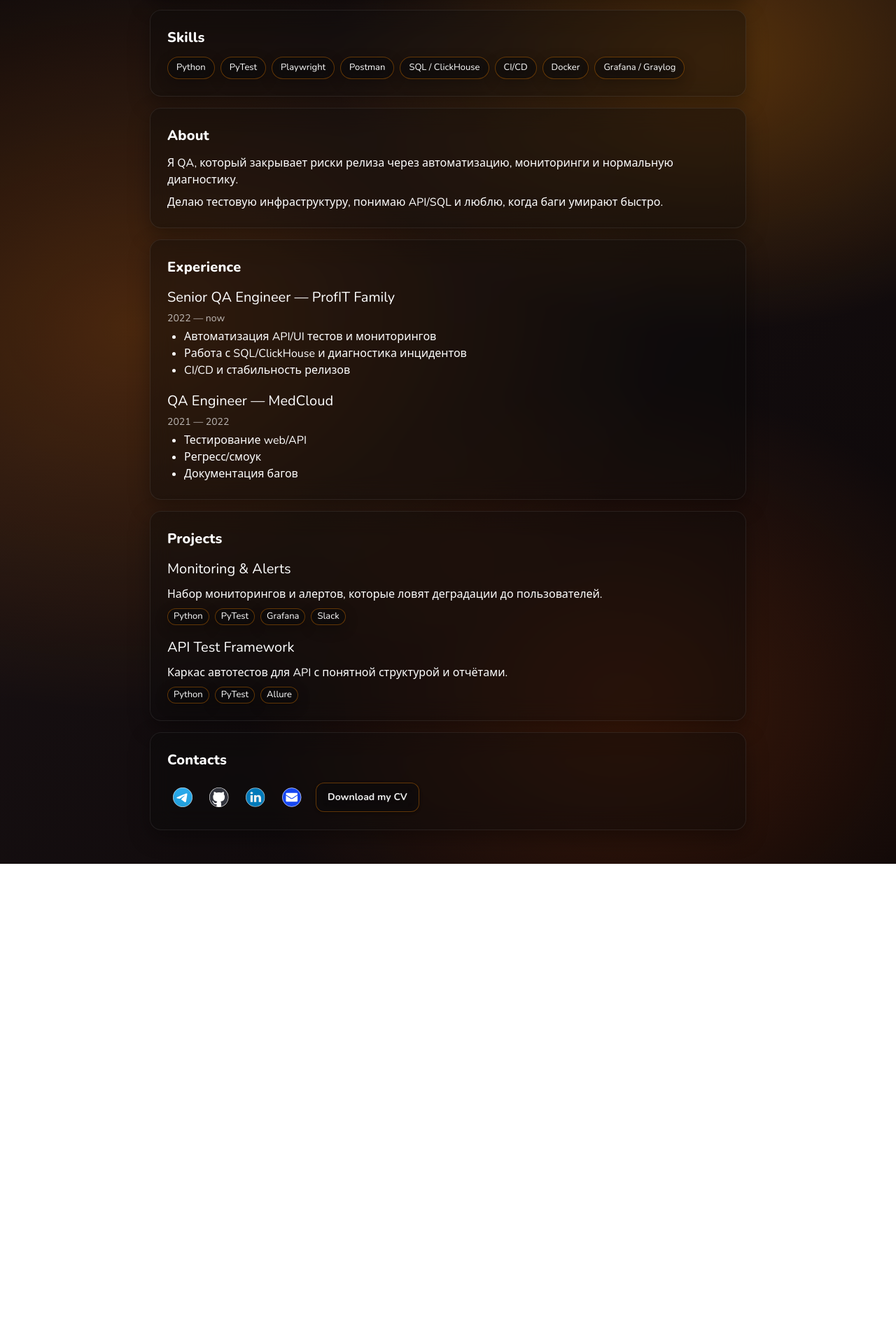
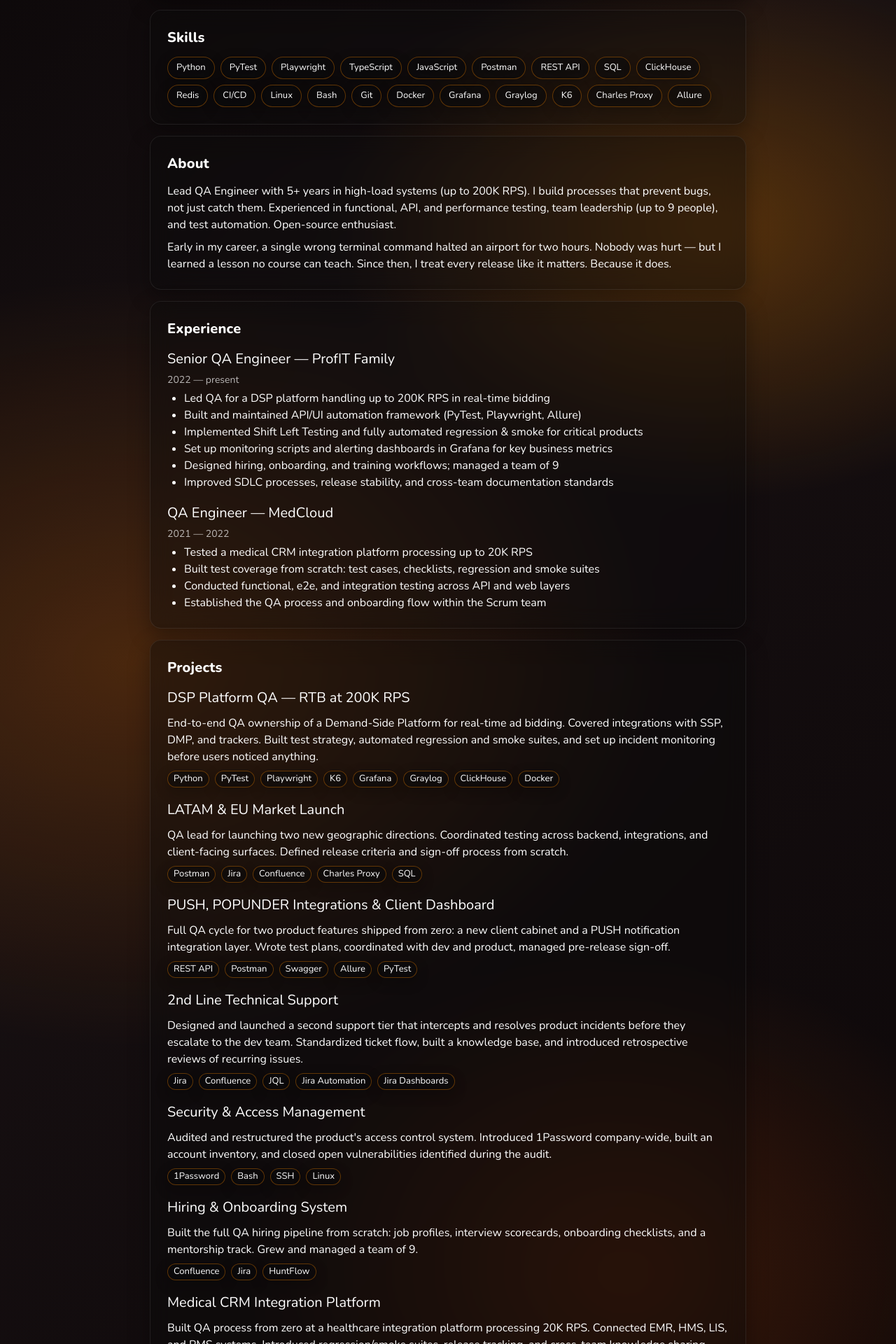
Before and after one commit to KA2NN/KA2NN.github.io, a React (Create React App) app: page / in a window 1280 px wide. Shown: the part 300-2220 px from the top of the page at 70% size. Before the commit the page ends 1534 px from the top, so only its background shows below. Built offline with nearby package versions, Linux system fonts and the light colour scheme.

Commit message:
Update expiriense block to actualize

```diff
--- a/src/data/profile.ts
+++ b/src/data/profile.ts
@@ -36,20 +36,32 @@
 export const profile = {
   // name: "Igor Kondurov",
   name: "Igor",
-  title: "Senior QA Engineer • Automation • API • SQL",
+  title: "Senior QA Engineer / SDET · 5 yrs · Python · TypeScript · API · CI/CD",
   about: [
-    "Я QA, который закрывает риски релиза через автоматизацию, мониторинги и нормальную диагностику.",
-    "Делаю тестовую инфраструктуру, понимаю API/SQL и люблю, когда баги умирают быстро.",
+    "Lead QA Engineer with 5+ years in high-load systems (up to 200K RPS). I build processes that prevent bugs, not just catch them. Experienced in functional, API, and performance testing, team leadership (up to 9 people), and test automation. Open-source enthusiast.",
+    "Early in my career, a single wrong terminal command halted an airport for two hours. Nobody was hurt — but I learned a lesson no course can teach. Since then, I treat every release like it matters. Because it does.",
   ],
   skills: [
     "Python",
     "PyTest",
     "Playwright",
+    "TypeScript",
+    "JavaScript",
     "Postman",
-    "SQL / ClickHouse",
+    "REST API",
+    "SQL",
+    "ClickHouse",
+    "Redis",
     "CI/CD",
+    "Linux",
+    "Bash",
+    "Git",
     "Docker",
-    "Grafana / Graylog",
+    "Grafana",
+    "Graylog",
+    "K6",
+    "Charles Proxy",
+    "Allure"
   ],
   contacts: {
     email: "mrcosha6@gmail.com",
@@ -61,30 +73,88 @@
     {
       company: "ProfIT Family",
       role: "Senior QA Engineer",
-      period: "2022 — now",
+      period: "2022 — present",
       bullets: [
-        "Автоматизация API/UI тестов и мониторингов",
-        "Работа с SQL/ClickHouse и диагностика инцидентов",,
-        "CI/CD и стабильность релизов",
+        "Led QA for a DSP platform handling up to 200K RPS in real-time bidding",
+        "Built and maintained API/UI automation framework (PyTest, Playwright, Allure)",
+        "Implemented Shift Left Testing and fully automated regression & smoke for critical products",
+        "Set up monitoring scripts and alerting dashboards in Grafana for key business metrics",
+        "Designed hiring, onboarding, and training workflows; managed a team of 9",
+        "Improved SDLC processes, release stability, and cross-team documentation standards",
       ],
     },
     {
       company: "MedCloud",
       role: "QA Engineer",
       period: "2021 — 2022",
-      bullets: ["Тестирование web/API", "Регресс/смоук", "Документация багов"],
+      bullets: [
+        "Tested a medical CRM integration platform processing up to 20K RPS",
+        "Built test coverage from scratch: test cases, checklists, regression and smoke suites",
+        "Conducted functional, e2e, and integration testing across API and web layers",
+        "Established the QA process and onboarding flow within the Scrum team",
+      ],
     },
   ],
   projects: [
     {
-      name: "Monitoring & Alerts",
-      description: "Набор мониторингов и алертов, которые ловят деградации до пользователей.",
-      stack: ["Python", "PyTest", "Grafana", "Slack"],
+      name: "DSP Platform QA — RTB at 200K RPS",
+      description:
+        "End-to-end QA ownership of a Demand-Side Platform for real-time ad bidding. Covered integrations with SSP, DMP, and trackers. Built test strategy, automated regression and smoke suites, and set up incident monitoring before users noticed anything.",
+      impact: "Regression & smoke fully automated for all critical flows",
+      role: "Senior QA Engineer",
+      type: "work",
+      stack: ["Python", "PyTest", "Playwright", "K6", "Grafana", "Graylog", "ClickHouse", "Docker"],
     },
     {
-      name: "API Test Framework",
-      description: "Каркас автотестов для API с понятной структурой и отчётами.",
-      stack: ["Python", "PyTest", "Allure"],
+      name: "LATAM & EU Market Launch",
+      description:
+        "QA lead for launching two new geographic directions. Coordinated testing across backend, integrations, and client-facing surfaces. Defined release criteria and sign-off process from scratch.",
+      impact: "Both directions launched on schedule with no critical post-release incidents",
+      role: "Senior QA Engineer",
+      type: "work",
+      stack: ["Postman", "Jira", "Confluence", "Charles Proxy", "SQL"],
+    },
+    {
+      name: "PUSH, POPUNDER Integrations & Client Dashboard",
+      description:
+        "Full QA cycle for two product features shipped from zero: a new client cabinet and a PUSH notification integration layer. Wrote test plans, coordinated with dev and product, managed pre-release sign-off.",
+      role: "Lead QA",
+      type: "work",
+      stack: ["REST API", "Postman", "Swagger", "Allure", "PyTest"],
+    },
+    {
+      name: "2nd Line Technical Support",
+      description:
+        "Designed and launched a second support tier that intercepts and resolves product incidents before they escalate to the dev team. Standardized ticket flow, built a knowledge base, and introduced retrospective reviews of recurring issues.",
+      impact: "Measurably reduced dev team interruptions from product-level incidents",
+      role: "Lead QA",
+      type: "work",
+      stack: ["Jira", "Confluence", "JQL", "Jira Automation", "Jira Dashboards"],
+    },
+    {
+      name: "Security & Access Management",
+      description:
+        "Audited and restructured the product's access control system. Introduced 1Password company-wide, built an account inventory, and closed open vulnerabilities identified during the audit.",
+      role: "QA Engineer",
+      type: "work",
+      stack: ["1Password", "Bash", "SSH", "Linux"],
+    },
+    {
+      name: "Hiring & Onboarding System",
+      description:
+        "Built the full QA hiring pipeline from scratch: job profiles, interview scorecards, onboarding checklists, and a mentorship track. Grew and managed a team of 9.",
+      impact: "Reduced new hire ramp-up time, standardized team knowledge transfer",
+      role: "Lead QA",
+      type: "work",
+      stack: ["Confluence", "Jira", "HuntFlow"],
+    },
+    {
+      name: "Medical CRM Integration Platform",
+      description:
+        "Built QA process from zero at a healthcare integration platform processing 20K RPS. Connected EMR, HMS, LIS, and PMS systems. Introduced regression/smoke suites, release tracking, and cross-team knowledge sharing.",
+      role: "QA Engineer",
+      type: "work",
+      stack: ["Postman", "SQL", "MariaDB", "Charles Proxy", "Jira", "TestRail"],
     },
   ],
 };
```
